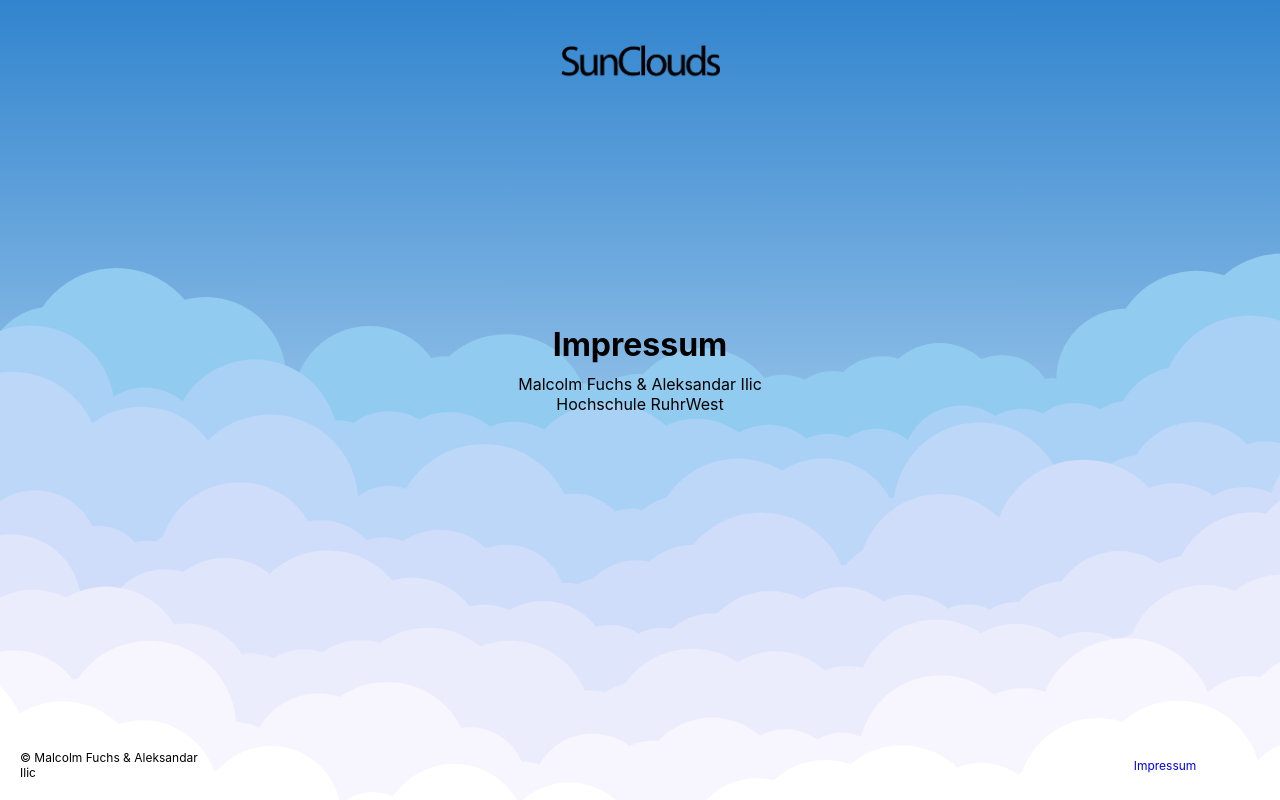
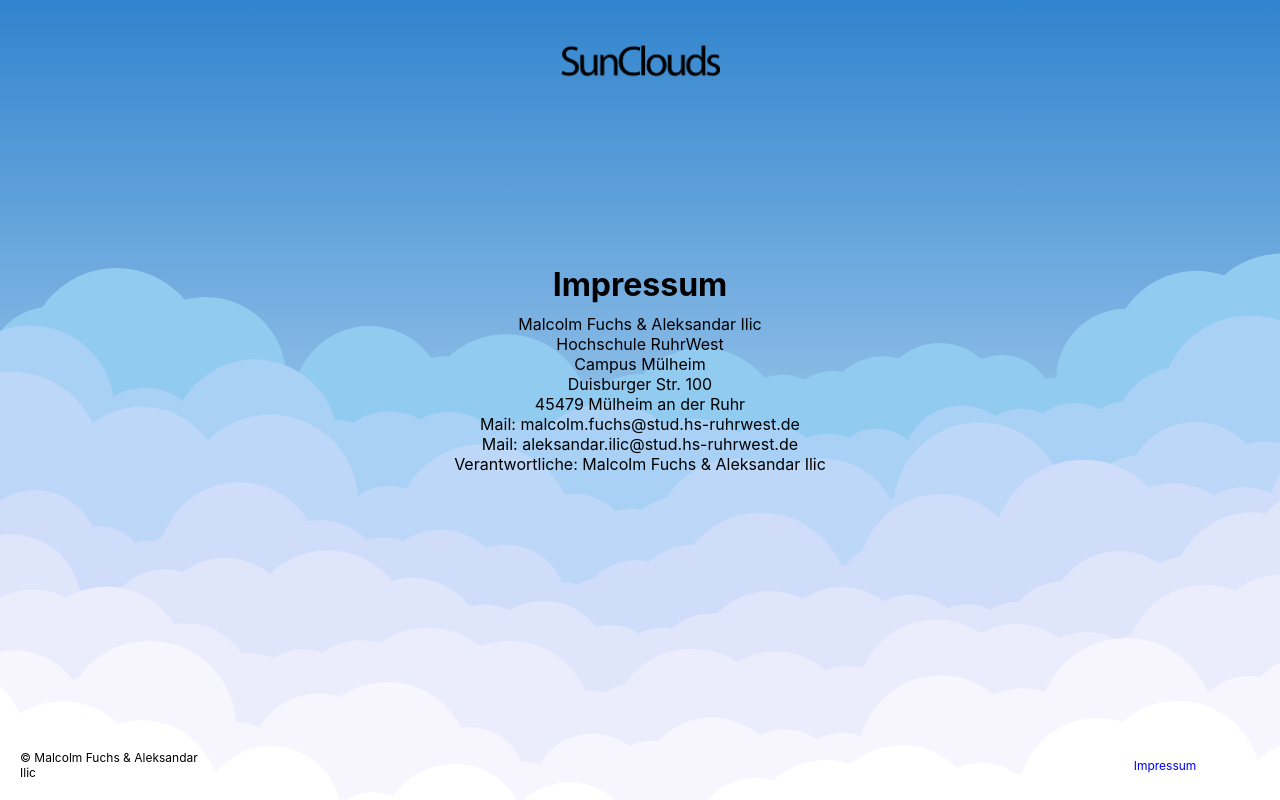
Before and after one commit to MalcolmFuchs/SunClouds, a React (Create React App) app in the folder application/: page /Impressum in a window 1280 px wide. Built offline with nearby package versions, Linux system fonts and the light colour scheme.

Commit message:
Hochschuladresse, Mail und Verantwortliche hinzugefügt

```diff
--- a/application/src/components/Impressum.jsx
+++ b/application/src/components/Impressum.jsx
@@ -8,6 +8,14 @@ export default function Impressum() {
       <h1>Impressum</h1>
       <p>Malcolm Fuchs & Aleksandar Ilic</p>
       <p>Hochschule RuhrWest</p>
+      <p>Campus Mülheim</p>
+      <p>Duisburger Str. 100</p>
+      <p>45479 Mülheim an der Ruhr</p>
+
+      <p>Mail: malcolm.fuchs@stud.hs-ruhrwest.de</p>
+      <p>Mail: aleksandar.ilic@stud.hs-ruhrwest.de</p>
+
+      <p>Verantwortliche: Malcolm Fuchs & Aleksandar Ilic</p>
     </div>
   );
 
```
